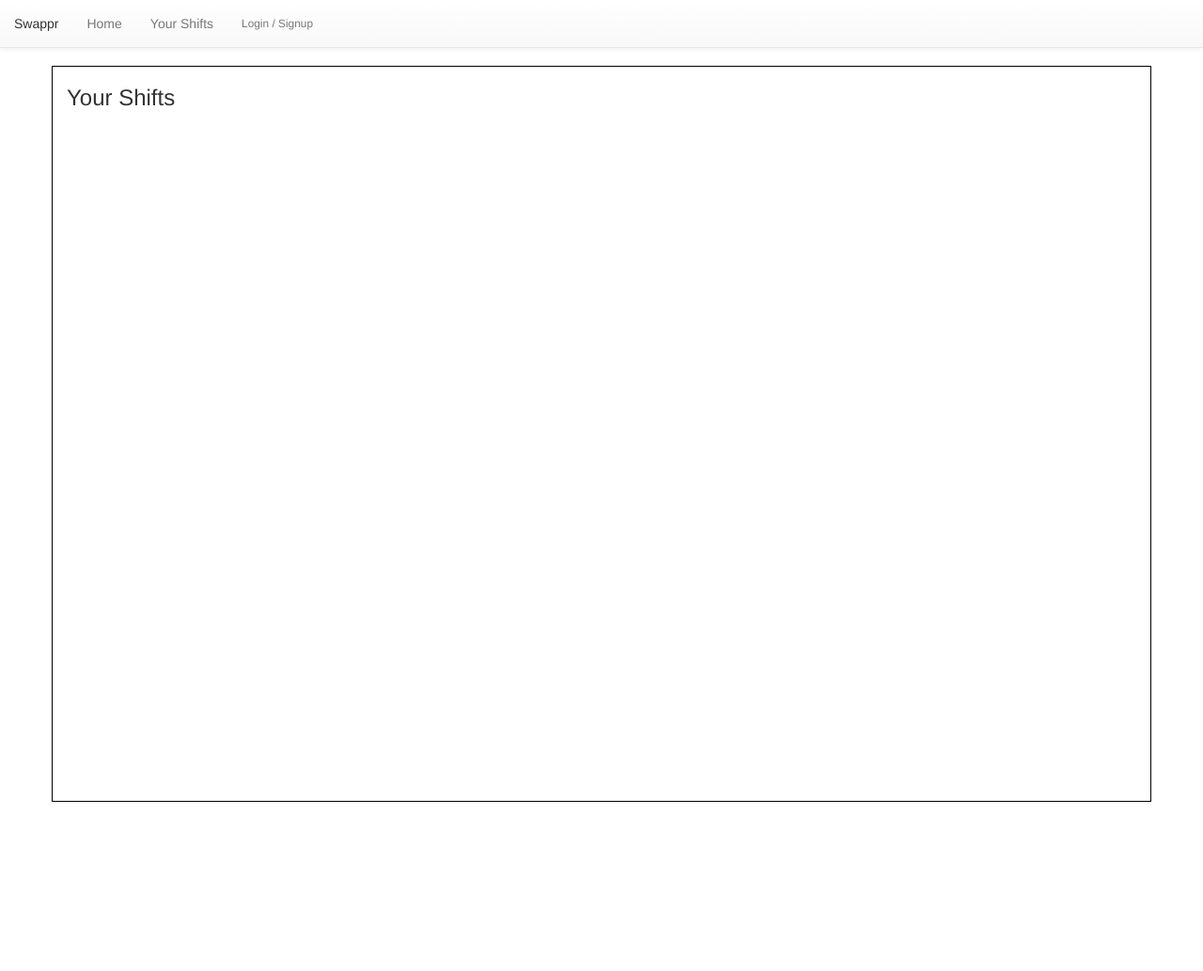
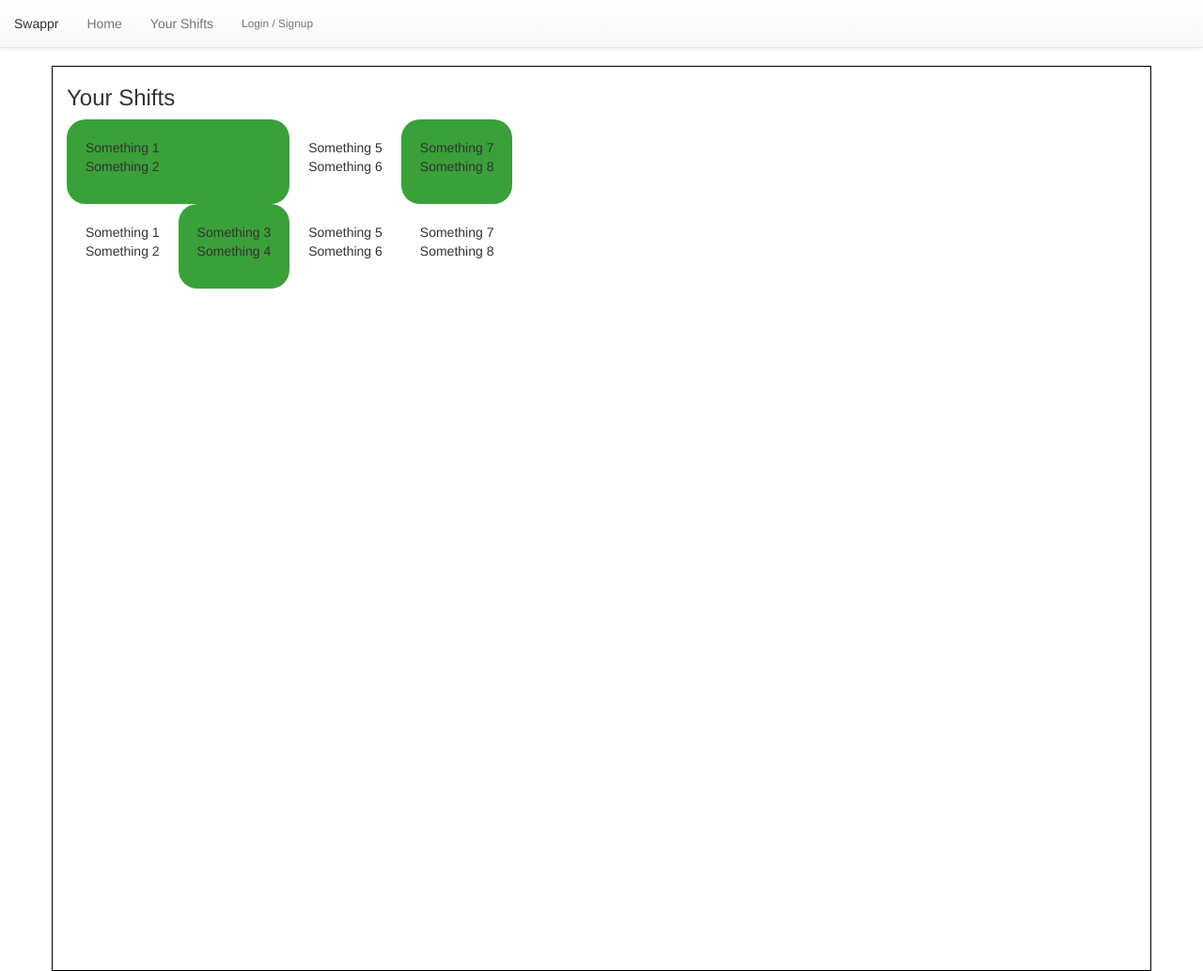
Before and after one commit to swappr-tanda-team/swappr, a Flask app: template swappr/templates/shift/your_shifts.html in a window 1280 px wide. Shown: the whole page at 94% size. Before the commit the page ends 853 px from the top, so only its background shows below. Run offline with Flask 2, Linux system fonts and the light colour scheme; the template is opened without the code that fills it, so the values that code supplies are empty; some libraries are stand-ins or nearby versions.

Commit message:
Add a css file and add it to template Added calendar Add get schedules method to auth

```diff
--- /dev/null
+++ b/swappr/static/css/swappr.css
@@ -0,0 +1,15 @@
+body {
+  margin: 100px;
+}
+
+table.shiftTable td {
+    padding: 20px;
+}
+
+.borderedCell {
+  background-color: #3AA039;
+  -moz-border-radius: 20px;
+  -webkit-border-radius: 20px;
+  -khtml-border-radius: 20px;
+  border-radius: 20px;
+}
--- a/swappr/templates/layout.html
+++ b/swappr/templates/layout.html
@@ -6,6 +6,7 @@
     <meta name="viewport" content="width=device-width, initial-scale=1.0" />
     <title>{%  block title %} swappr {% endblock %}</title>
     <script src="https://ajax.googleapis.com/ajax/libs/jquery/2.2.2/jquery.min.js"></script>
+    <link rel="stylesheet" href="{{ url_for('static', filename='css/swappr.css') }}" />
     <link rel="stylesheet" href="https://maxcdn.bootstrapcdn.com/bootstrap/3.3.6/css/bootstrap.min.css" integrity="sha384-1q8mTJOASx8j1Au+a5WDVnPi2lkFfwwEAa8hDDdjZlpLegxhjVME1fgjWPGmkzs7" crossorigin="anonymous">
 
     <!-- Optional theme -->
--- a/swappr/templates/shift/your_shifts.html
+++ b/swappr/templates/shift/your_shifts.html
@@ -7,7 +7,40 @@
         <h3>Your Shifts</h3>
     </div>
 </div>
-<div class="row">
+<table class="shiftTable">
+    <tr>
+        <td colspan="2" class="borderedCell">
+            Something 1
+            <p>Something 2</p>
+        </td>
+        <td>
+            Something 5
+            <p>Something 6</p>
+        </td>
+        <td class="borderedCell">
+            Something 7
+            <p>Something 8</p>
+        </td>
+    </tr>
+    <tr>
+        <td>
+            Something 1
+            <p>Something 2</p>
+        </td>
+        <td class="borderedCell">
+            Something 3
+            <p>Something 4</p>
+        </td>
+        <td>
+            Something 5
+            <p>Something 6</p>
+        </td>
+        <td>
+            Something 7
+            <p>Something 8</p>
+        </td>
+    </tr>
+</table>
 <div id="your_shifts" class="col-md-12 shifts">
     <div class="col-md-2">
     </div>
@@ -16,7 +49,8 @@
             <!-- height is shift length // 60, width is 100, x is day * 100, y is start time in hours -->
             {% for shift in upcoming_shifts %}
             <rect height="{{(shift['adjusted_finish'] - shift['adjusted_start']) // 60}}" width="100"
-              x="{{((shift['adjusted_start'] // 86400) % 7) * 100}}" y="{{shift['adjusted_start'] % 86400 / 3600}}"></rect>
+                  x="{{((shift['adjusted_start'] // 86400) % 7) * 100}}"
+                  y="{{shift['adjusted_start'] % 86400 / 3600}}"></rect>
             {% endfor %}
         </svg>
     </div>
--- a/swappr/user/tanda_api.py
+++ b/swappr/user/tanda_api.py
@@ -19,9 +19,15 @@ def get_token():
     if 'tanda_oauth' in session:
         resp = session['tanda_oauth']
         return resp['access_token'], None
+    else:
+        return None, None
 
 
 # IMPLEMENT API METHODS BELOW HERE
 
 def get_users():
     return tanda_auth.get('users').data
+
+
+def get_schedules(ids, show_costs=False):
+    return tanda_auth.get('schedules?ids={}&showCosts={}'.format(','.join(ids), show_costs))
--- a/swappr/user/views.py
+++ b/swappr/user/views.py
@@ -49,6 +49,7 @@ def login():
         callback_url = 'TODO: put in the URL'
     return auth.authorize(callback=callback_url)
 
+
 @user.route("/logout")
 @login_required
 def logout():
--- a/swappr/views.py
+++ b/swappr/views.py
@@ -12,10 +12,6 @@ from .models import User
 def index():
     return flask.render_template('home.html')
 
-@app.route('/your_shifts')
-def your_shifts():
-    return flask.render_template('your_shifts.html')
-
 
 @app.route('/addBob')
 def test_db_with_bob():
```
Lines whose indentation alone changed are shown as unchanged.
